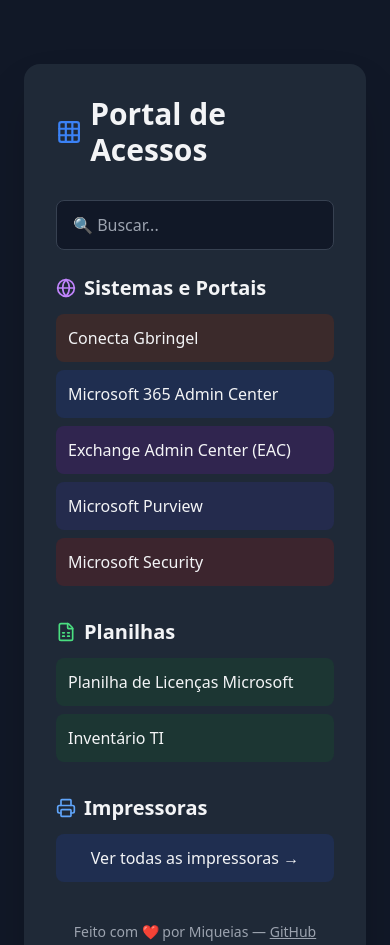
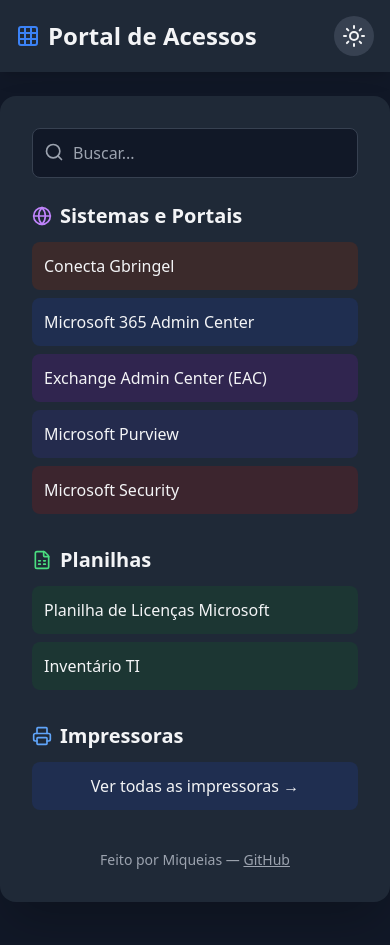
Before and after one commit to miqueiascavalcant04/meu-portal-gbringel, a plain HTML site: page index.html in a window 390 px wide. Shown: the top 945 px of the page. Drawn offline with nearby package versions, Linux system fonts and the light colour scheme.

Commit message:
atualização estética

```diff
--- a/index.html
+++ b/index.html
@@ -5,51 +5,87 @@
   <meta name="viewport" content="width=device-width, initial-scale=1.0" />
   <title>Portal de Acessos - Miqueias</title>
 
+  <!-- Tailwind e Lucide -->
   <script>
     tailwind = { config: { darkMode: 'class' } }
   </script>
   <script src="https://cdn.tailwindcss.com"></script>
   <script src="https://unpkg.com/lucide@latest"></script>
 
+  <!-- Favicon -->
+  <link rel="icon" href="https://cdn-icons-png.flaticon.com/512/1828/1828501.png" type="image/png" />
+
   <style>
-    * { transition: all 0.25s ease-in-out; }
+    * {
+      transition: all 0.25s ease-in-out;
+    }
+
+    a {
+      transition: transform 0.2s ease, background-color 0.2s ease;
+    }
+
+    a:hover {
+      transform: translateY(-2px) scale(1.02);
+    }
+
+    a:visited {
+      opacity: 0.9;
+    }
+
+    section:hover {
+      background-color: rgba(255, 255, 255, 0.02);
+      border-radius: 10px;
+      padding: 5px;
+    }
   </style>
 </head>
 
-<body class="bg-gray-900 text-gray-100 min-h-screen flex flex-col items-center p-6">
+<body class="bg-gray-900 text-gray-100 min-h-screen flex flex-col items-center">
 
-  <div class="w-full max-w-3xl bg-gray-800 shadow-2xl rounded-2xl p-8 mt-10">
-    <div class="flex items-center justify-between mb-8">
-      <h1 class="text-3xl font-bold flex items-center gap-2">
-        <i data-lucide="grid" class="w-7 h-7 text-blue-500"></i>
+  <!-- Cabeçalho fixo -->
+  <header class="fixed top-0 left-0 w-full bg-gray-800 shadow-lg z-50">
+    <div class="max-w-3xl mx-auto flex justify-between items-center p-4">
+      <h1 class="text-2xl font-bold flex items-center gap-2">
+        <i data-lucide="grid" class="w-6 h-6 text-blue-500"></i>
         Portal de Acessos
       </h1>
+      <button id="toggleDarkMode" class="p-2 rounded-full bg-gray-700 hover:bg-gray-600">
+        <i data-lucide="sun"></i>
+      </button>
     </div>
+  </header>
 
-    <div class="mb-6">
+  <!-- Conteúdo principal -->
+  <main class="container mx-auto max-w-3xl bg-gray-800 shadow-2xl rounded-2xl p-8 mt-24 mb-10">
+    <!-- Campo de busca -->
+    <div class="relative mb-6">
+      <i data-lucide="search" class="absolute left-3 top-3.5 text-gray-400 w-5 h-5"></i>
       <input
         type="text"
         id="search"
-        placeholder="🔍 Buscar..."
-        class="w-full px-4 py-3 border rounded-lg focus:ring-2 focus:ring-blue-500 focus:outline-none bg-gray-900 border-gray-700 placeholder-gray-400"
+        placeholder="Buscar..."
+        class="w-full pl-10 pr-4 py-3 border rounded-lg focus:ring-2 focus:ring-blue-500 focus:outline-none bg-gray-900 border-gray-700 placeholder-gray-400"
       />
     </div>
 
+    <!-- Links -->
     <div id="linksContainer" class="space-y-8">
+      <!-- Seção 1 -->
       <section>
         <h2 class="text-xl font-semibold mb-3 flex items-center gap-2">
           <i data-lucide="globe" class="w-5 h-5 text-purple-400"></i>
           Sistemas e Portais
         </h2>
         <ul class="grid sm:grid-cols-2 gap-2">
-          <li><a href="https://conecta.gbringel.com" target="_blank" class="block bg-orange-900/30 hover:bg-orange-800/50 p-3 rounded-lg">Conecta Gbringel</a></li>
-          <li><a href="https://admin.microsoft.com/" target="_blank" class="block bg-blue-900/30 hover:bg-blue-800/50 p-3 rounded-lg">Microsoft 365 Admin Center</a></li>
-          <li><a href="https://admin.exchange.microsoft.com/" target="_blank" class="block bg-purple-900/30 hover:bg-purple-800/50 p-3 rounded-lg">Exchange Admin Center (EAC)</a></li>
-          <li><a href="https://compliance.microsoft.com" target="_blank" class="block bg-indigo-900/30 hover:bg-indigo-800/50 p-3 rounded-lg">Microsoft Purview</a></li>
-          <li><a href="https://security.microsoft.com" target="_blank" class="block bg-red-900/30 hover:bg-red-800/50 p-3 rounded-lg">Microsoft Security</a></li>
+          <li><a href="https://conecta.gbringel.com" target="_blank" aria-label="Conecta Gbringel" title="Conecta Gbringel" class="block bg-orange-900/30 hover:bg-orange-800/50 p-3 rounded-lg">Conecta Gbringel</a></li>
+          <li><a href="https://admin.microsoft.com/" target="_blank" aria-label="Microsoft 365 Admin Center" title="Microsoft 365 Admin Center" class="block bg-blue-900/30 hover:bg-blue-800/50 p-3 rounded-lg">Microsoft 365 Admin Center</a></li>
+          <li><a href="https://admin.exchange.microsoft.com/" target="_blank" aria-label="Exchange Admin Center" title="Exchange Admin Center (EAC)" class="block bg-purple-900/30 hover:bg-purple-800/50 p-3 rounded-lg">Exchange Admin Center (EAC)</a></li>
+          <li><a href="https://compliance.microsoft.com" target="_blank" aria-label="Microsoft Purview" title="Microsoft Purview" class="block bg-indigo-900/30 hover:bg-indigo-800/50 p-3 rounded-lg">Microsoft Purview</a></li>
+          <li><a href="https://security.microsoft.com" target="_blank" aria-label="Microsoft Security" title="Microsoft Security" class="block bg-red-900/30 hover:bg-red-800/50 p-3 rounded-lg">Microsoft Security</a></li>
         </ul>
       </section>
 
+      <!-- Seção 2 -->
       <section>
         <h2 class="text-xl font-semibold mb-3 flex items-center gap-2">
           <i data-lucide="file-spreadsheet" class="w-5 h-5 text-green-400"></i>
@@ -61,6 +97,7 @@
         </ul>
       </section>
 
+      <!-- Seção 3 -->
       <section>
         <h2 class="text-xl font-semibold mb-3 flex items-center gap-2">
           <i data-lucide="printer" class="w-5 h-5 text-blue-400"></i>
@@ -72,20 +109,34 @@
       </section>
     </div>
 
+    <!-- Rodapé -->
     <footer class="text-center text-sm text-gray-400 mt-10">
-      Feito com ❤️ por Miqueias —
+      Feito por Miqueias —
       <a href="https://github.com/miqueiascavalcant04" target="_blank" class="underline hover:text-blue-400">GitHub</a>
     </footer>
-  </div>
+  </main>
 
+  <!-- Scripts -->
   <script>
     lucide.createIcons();
+
+    // Busca em tempo real
     document.getElementById('search').addEventListener('input', (e) => {
       const term = e.target.value.toLowerCase();
       document.querySelectorAll('#linksContainer a').forEach(link => {
         link.closest('li').style.display = link.textContent.toLowerCase().includes(term) ? '' : 'none';
       });
     });
+
+    // Alternância entre modo claro e escuro
+    const btn = document.getElementById('toggleDarkMode');
+    btn.addEventListener('click', () => {
+      document.documentElement.classList.toggle('dark');
+      btn.innerHTML = document.documentElement.classList.contains('dark')
+        ? '<i data-lucide="sun"></i>'
+        : '<i data-lucide="moon"></i>';
+      lucide.createIcons();
+    });
   </script>
 </body>
 </html>
```
